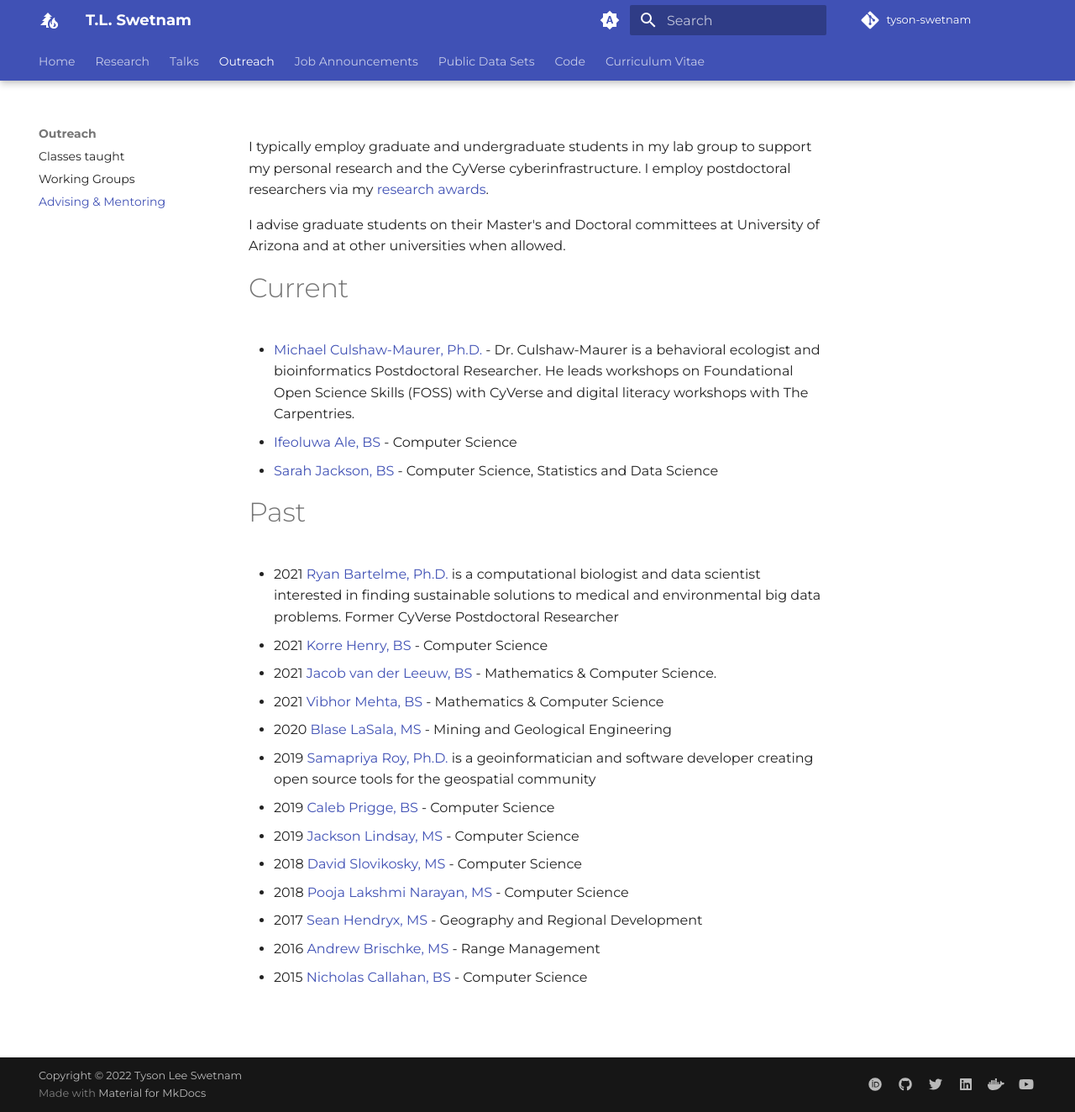
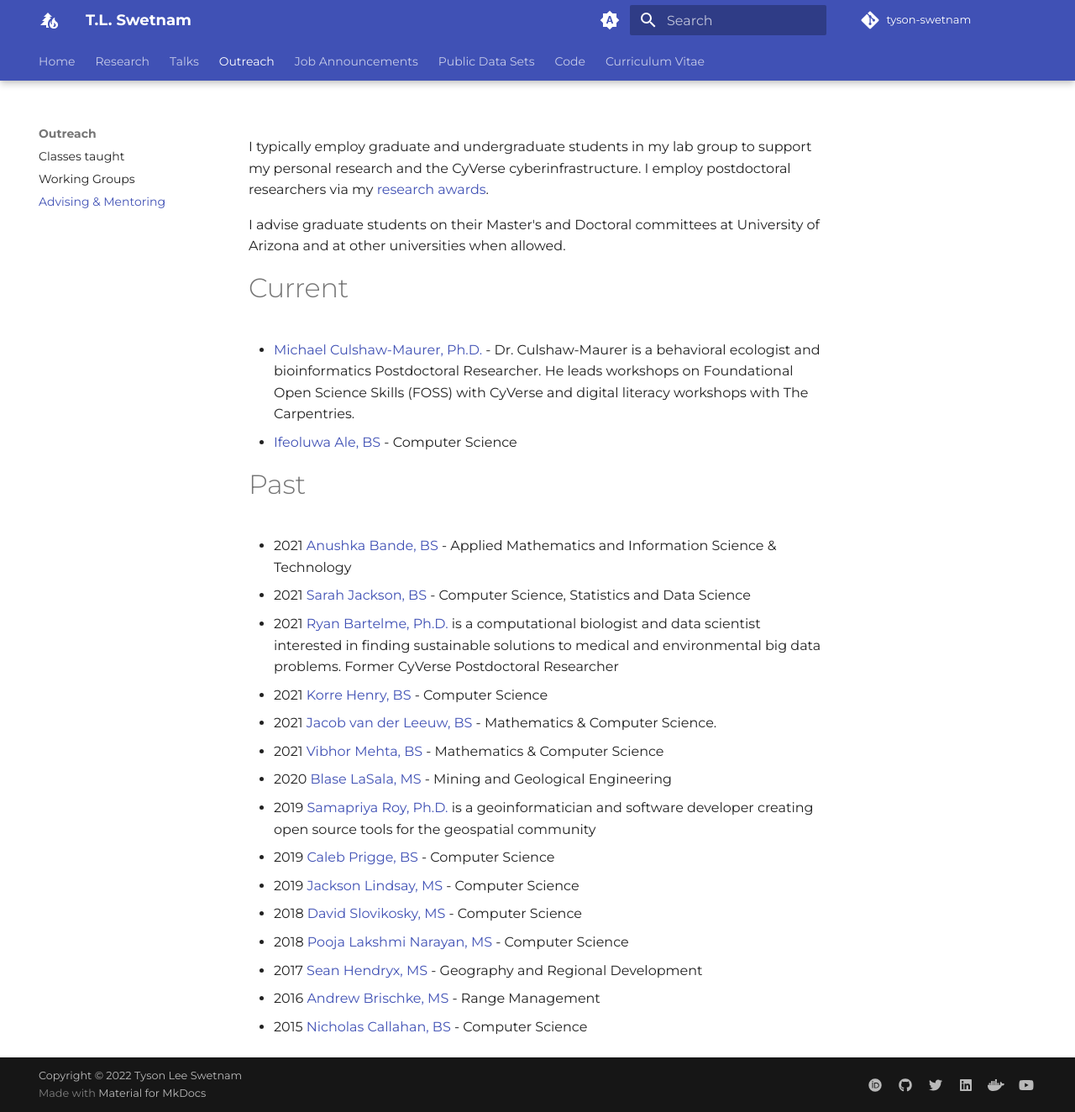
Before and after one commit to tyson-swetnam/new-website, an MkDocs documentation site: the page built from docs/mentoring.md, in a window 1280 px wide and 1324 px high. Shown: the whole window at 84% size. Built offline with MkDocs 1.6.1 and Material for MkDocs 9.7.7, drawn with Linux system fonts in a browser that asks for light colours; some web fonts are replaced; comment, search, counter and statistics services are not loaded.

Commit message:
Update mentoring.md

```diff
--- a/docs/mentoring.md
+++ b/docs/mentoring.md
@@ -4,22 +4,23 @@
 
 # Current
 
-* [Michael Culshaw-Maurer, Ph.D.](https://mcmaurer.github.io/) - Dr. Culshaw-Maurer is a behavioral ecologist and bioinformatics Postdoctoral Researcher. He leads workshops on Foundational Open Science Skills (FOSS) with CyVerse and digital literacy workshops with The Carpentries.
-* [Ifeoluwa Ale, BS](https://www.linkedin.com/in/ifeoluwa-ale-6733b61a9/) - Computer Science
-* [Sarah Jackson, BS](https://www.linkedin.com/in/sarah-jackson-040760193/) - Computer Science, Statistics and Data Science
+* [Michael Culshaw-Maurer, Ph.D.](https://mcmaurer.github.io/){target=_blank} - Dr. Culshaw-Maurer is a behavioral ecologist and bioinformatics Postdoctoral Researcher. He leads workshops on Foundational Open Science Skills (FOSS) with CyVerse and digital literacy workshops with The Carpentries.
+* [Ifeoluwa Ale, BS](https://www.linkedin.com/in/ifeoluwa-ale-6733b61a9/){target=_blank} - Computer Science
 
 # Past
 
-* 2021 [Ryan Bartelme, Ph.D.](https://rbartelme.github.io/) is a computational biologist and data scientist interested in finding sustainable solutions to medical and environmental big data problems. Former CyVerse Postdoctoral Researcher
-* 2021 [Korre Henry, BS](https://www.linkedin.com/in/korrehenry/) - Computer Science
-* 2021 [Jacob van der Leeuw, BS](https://www.linkedin.com/in/jacob-c-van-der-leeuw-69442a218) - Mathematics & Computer Science.
-* 2021 [Vibhor Mehta, BS](https://www.linkedin.com/in/vibhor-mehta-95071a165/) - Mathematics & Computer Science
-* 2020 [Blase LaSala, MS](https://www.unrealengine.com/en-US/spotlights/exploring-the-stunning-caves-of-the-national-park-service-in-real-time-3d) - Mining and Geological Engineering
-* 2019 [Samapriya Roy, Ph.D.](https://samapriya.github.io/) is a geoinformatician and software developer creating open source tools for the geospatial community
-* 2019 [Caleb Prigge, BS](https://www.linkedin.com/in/caleb-prigge/) - Computer Science
-* 2019 [Jackson Lindsay, MS](https://www.linkedin.com/in/jackson-lindsay-9b4378213/) - Computer Science
-* 2018 [David Slovikosky, MS](https://www.linkedin.com/in/davidslovikosky/) - Computer Science
-* 2018 [Pooja Lakshmi Narayan, MS](https://www.linkedin.com/in/pooja-lakshmi-narayan-89724717/) - Computer Science
-* 2017 [Sean Hendryx, MS](https://www.linkedin.com/in/sean-hendryx-43894056/) - Geography and Regional Development
-* 2016 [Andrew Brischke, MS](https://extension.arizona.edu/person/andrew-brischke) - Range Management
-* 2015 [Nicholas Callahan, BS](https://www.linkedin.com/in/nicholas-callahan-425a1545/) - Computer Science
+* 2021 [Anushka Bande, BS](https://www.linkedin.com/in/anushka-bande/){target=_blank} - Applied Mathematics and Information Science & Technology
+* 2021 [Sarah Jackson, BS](https://www.linkedin.com/in/sarah-jackson-040760193/){target=_blank} - Computer Science, Statistics and Data Science
+* 2021 [Ryan Bartelme, Ph.D.](https://rbartelme.github.io/){target=_blank} is a computational biologist and data scientist interested in finding sustainable solutions to medical and environmental big data problems. Former CyVerse Postdoctoral Researcher
+* 2021 [Korre Henry, BS](https://www.linkedin.com/in/korrehenry/){target=_blank} - Computer Science
+* 2021 [Jacob van der Leeuw, BS](https://www.linkedin.com/in/jacob-c-van-der-leeuw-69442a218){target=_blank} - Mathematics & Computer Science.
+* 2021 [Vibhor Mehta, BS](https://www.linkedin.com/in/vibhor-mehta-95071a165/){target=_blank} - Mathematics & Computer Science
+* 2020 [Blase LaSala, MS](https://www.unrealengine.com/en-US/spotlights/exploring-the-stunning-caves-of-the-national-park-service-in-real-time-3d){target=_blank} - Mining and Geological Engineering
+* 2019 [Samapriya Roy, Ph.D.](https://samapriya.github.io/){target=_blank} is a geoinformatician and software developer creating open source tools for the geospatial community
+* 2019 [Caleb Prigge, BS](https://www.linkedin.com/in/caleb-prigge/){target=_blank} - Computer Science
+* 2019 [Jackson Lindsay, MS](https://www.linkedin.com/in/jackson-lindsay-9b4378213/){target=_blank} - Computer Science
+* 2018 [David Slovikosky, MS](https://www.linkedin.com/in/davidslovikosky/){target=_blank} - Computer Science
+* 2018 [Pooja Lakshmi Narayan, MS](https://www.linkedin.com/in/pooja-lakshmi-narayan-89724717/){target=_blank} - Computer Science
+* 2017 [Sean Hendryx, MS](https://www.linkedin.com/in/sean-hendryx-43894056/){target=_blank} - Geography and Regional Development
+* 2016 [Andrew Brischke, MS](https://extension.arizona.edu/person/andrew-brischke){target=_blank} - Range Management
+* 2015 [Nicholas Callahan, BS](https://www.linkedin.com/in/nicholas-callahan-425a1545/){target=_blank} - Computer Science
```
